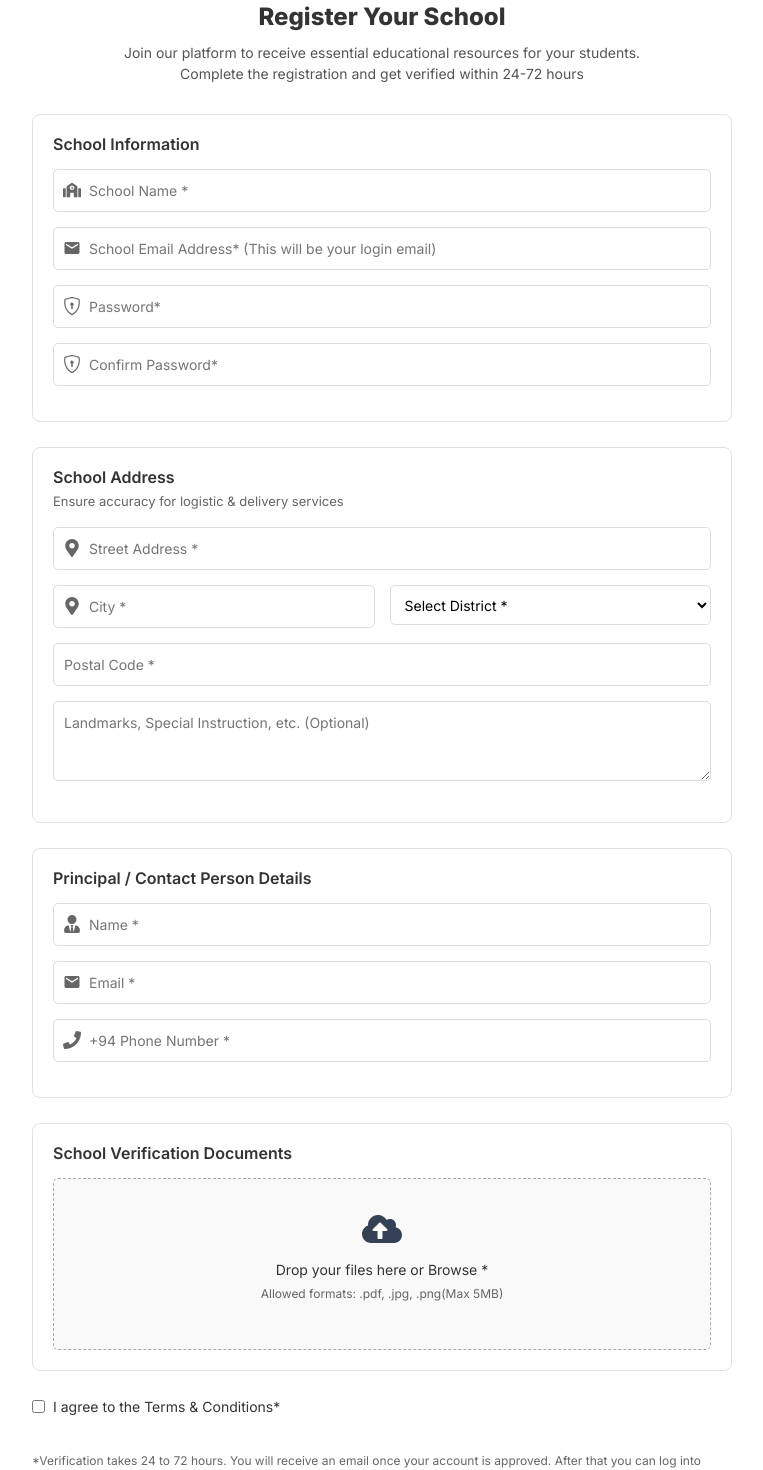
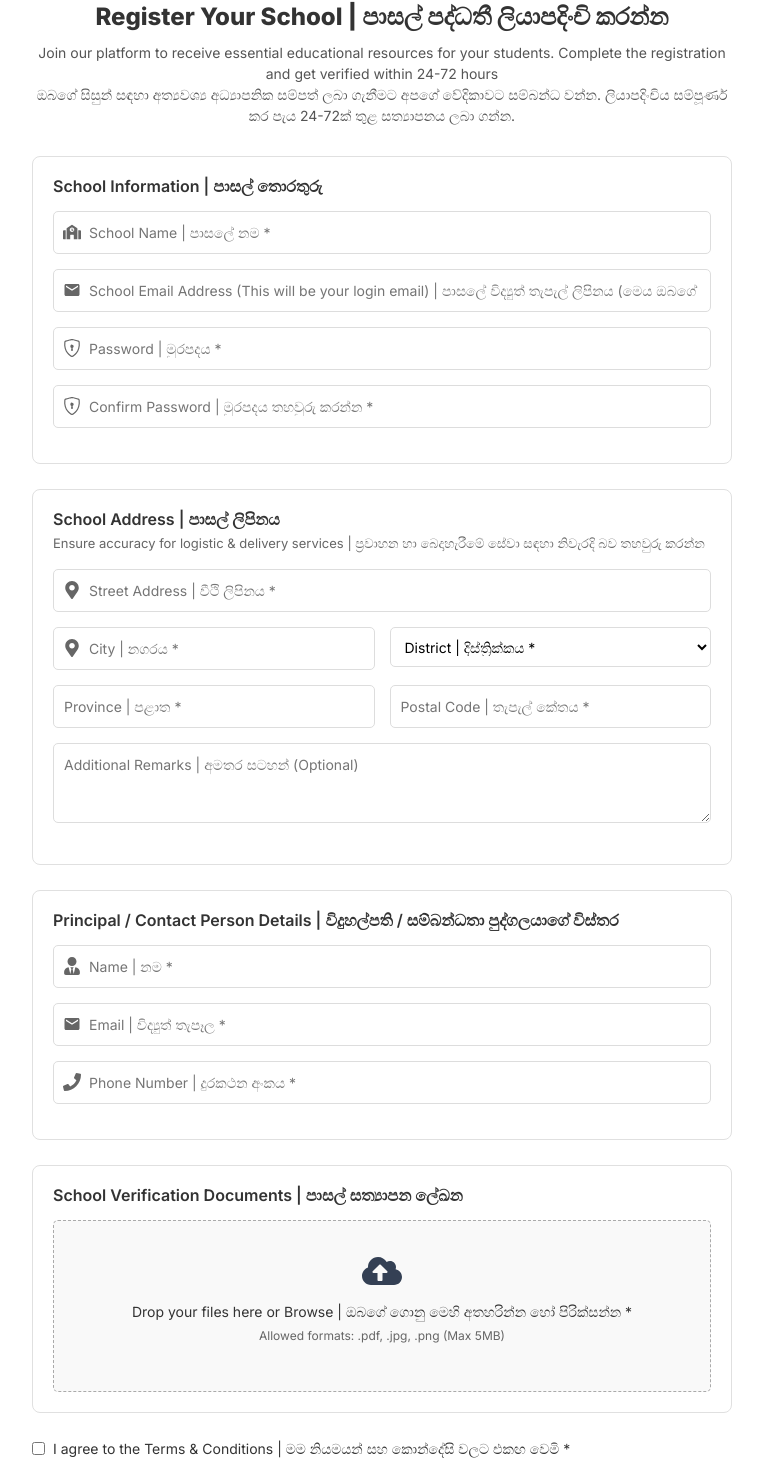
Before and after one commit to kisarasandes1122/Edusahasra, a React (Vite) app in the folder Frontend/: page /school-register in a window 1280 px wide. Shown: the part 138-1608 px from the top of the page, without its empty margins (258-1021 px from the left). Built offline with nearby package versions, Linux system fonts and the light colour scheme.

Commit message:
Update School Registration (added the Sinhala words)

```diff
--- a/Frontend/src/components/Donor/Header/Header.jsx
+++ b/Frontend/src/components/Donor/Header/Header.jsx
@@ -225,7 +225,7 @@ const Header = ({ isAuthenticated, user }) => {
                         </div>
                         <div className="dropdown-content">
                           <span className="item-title">Messages</span>
-                          <span className="item-description">Track past donations.</span>
+                          <span className="item-description">View messages from schools.</span>
                         </div>
                       </a>
                       <a href="/profile" className="user-dropdown-item">
@@ -243,6 +243,7 @@ const Header = ({ isAuthenticated, user }) => {
                         </div>
                         <div className="dropdown-content">
                           <span className="item-title">Log out</span>
+                          <span className="item-description">Securely exit your account</span>
                         </div>
                       </button>
                     </div>
--- a/Frontend/src/components/School/SchoolRegistration/SchoolRegistration.jsx
+++ b/Frontend/src/components/School/SchoolRegistration/SchoolRegistration.jsx
@@ -14,6 +14,7 @@ const SchoolRegistration = () => {
     streetAddress: '',
     city: '',
     district: '',
+    province: '',
     postalCode: '',
     additionalRemarks: '',
     principalName: '',
@@ -33,6 +34,7 @@ const SchoolRegistration = () => {
     streetAddress: '',
     city: '',
     district: '',
+    province: '',
     postalCode: '',
     principalName: '',
     principalEmail: '',
@@ -175,7 +177,7 @@ const SchoolRegistration = () => {
     // Required field validation
     const requiredFields = [
       'schoolName', 'schoolEmail', 'password', 'confirmPassword',
-      'streetAddress', 'city', 'district', 'postalCode',
+      'streetAddress', 'city', 'district', 'province', 'postalCode',
       'principalName', 'principalEmail', 'phoneNumber'
     ];
 
@@ -227,7 +229,7 @@ const SchoolRegistration = () => {
   const isFormValidForSubmit = () => {
     const requiredFields = [
       'schoolName', 'schoolEmail', 'password', 'confirmPassword',
-      'streetAddress', 'city', 'district', 'postalCode',
+      'streetAddress', 'city', 'district', 'province', 'postalCode',
       'principalName', 'principalEmail', 'phoneNumber'
     ];
 
@@ -381,17 +383,19 @@ const SchoolRegistration = () => {
   return (
     <>
       <div className="scrf_container">
-        <h1 className="scrf_title">Register Your School</h1>
+        <h1 className="scrf_title">Register Your School | පාසල් පද්ධතී ලියාපදිංචි කරන්න</h1>
         <p className="scrf_subtitle">
-          Join our platform to receive essential educational resources for your students.
+          Join our platform to receive essential educational resources for your students. Complete the
+          registration and get verified within 24-72 hours
           <br />
-          Complete the registration and get verified within 24-72 hours
+          ඔබගේ සිසුන් සඳහා අත්‍යවශ්‍ය අධ්‍යාපනික සම්පත් ලබා ගැනීමට අපගේ වේදිකාවට සම්බන්ධ වන්න. ලියාපදිංචිය සම්පූර්ණ කර
+          පැය 24-72ක් තුළ සත්‍යාපනය ලබා ගන්න.
         </p>
 
         <form className="scrf_form" onSubmit={handleSubmit}>
           {/* School Information Section */}
           <div className="scrf_section">
-            <h2 className="scrf_section_title">School Information</h2>
+            <h2 className="scrf_section_title">School Information | පාසල් තොරතුරු</h2>
 
             <div className="scrf_form_group">
               <div className="scrf_input_with_icon">
@@ -402,7 +406,7 @@ const SchoolRegistration = () => {
                   value={formData.schoolName}
                   onChange={handleChange}
                   className={`scrf_input scrf_input_with_icon_field ${errors.schoolName ? 'scrf_input_error' : ''}`}
-                  placeholder="School Name *"
+                  placeholder="School Name | පාසලේ නම *"
                   required
                 />
               </div>
@@ -418,7 +422,7 @@ const SchoolRegistration = () => {
                   value={formData.schoolEmail}
                   onChange={handleChange}
                   className={`scrf_input scrf_input_with_icon_field ${errors.schoolEmail ? 'scrf_input_error' : ''}`}
-                  placeholder="School Email Address* (This will be your login email)"
+                  placeholder="School Email Address (This will be your login email) | පාසලේ විද්‍යුත් තැපැල් ලිපිනය (මෙය ඔබගේ පිවිසුම් විද්‍යුත් තැපෑල වනු ඇත) *"
                   required
                 />
               </div>
@@ -435,7 +439,7 @@ const SchoolRegistration = () => {
                   onChange={handleChange}
                   onFocus={() => setIsPasswordFocused(true)}
                   className={`scrf_input scrf_input_with_icon_field ${errors.password ? 'scrf_input_error' : ''}`}
-                  placeholder="Password*"
+                  placeholder="Password | මුරපදය *"
                   required
                 />
               </div>
@@ -487,7 +491,7 @@ const SchoolRegistration = () => {
                   value={formData.confirmPassword}
                   onChange={handleChange}
                   className={`scrf_input scrf_input_with_icon_field ${errors.confirmPassword ? 'scrf_input_error' : ''}`}
-                  placeholder="Confirm Password*"
+                  placeholder="Confirm Password | මුරපදය තහවුරු කරන්න *"
                   required
                 />
               </div>
@@ -499,8 +503,8 @@ const SchoolRegistration = () => {
 
           {/* School Address Section */}
           <div className="scrf_section">
-            <h2 className="scrf_section_title">School Address</h2>
-            <p className="scrf_section_subtitle">Ensure accuracy for logistic & delivery services</p>
+            <h2 className="scrf_section_title">School Address | පාසල් ලිපිනය</h2>
+            <p className="scrf_section_subtitle">Ensure accuracy for logistic & delivery services | ප්‍රවාහන හා බෙදාහැරීමේ සේවා සඳහා නිවැරදි බව තහවුරු කරන්න</p>
 
             <div className="scrf_form_group">
               <div className="scrf_input_with_icon">
@@ -511,7 +515,7 @@ const SchoolRegistration = () => {
                   value={formData.streetAddress}
                   onChange={handleChange}
                   className={`scrf_input scrf_input_with_icon_field ${errors.streetAddress ? 'scrf_input_error' : ''}`}
-                  placeholder="Street Address *"
+                  placeholder="Street Address | වීථි ලිපිනය *"
                   required
                 />
               </div>
@@ -528,7 +532,7 @@ const SchoolRegistration = () => {
                     value={formData.city}
                     onChange={handleChange}
                     className={`scrf_input scrf_input_with_icon_field ${errors.city ? 'scrf_input_error' : ''}`}
-                    placeholder="City *"
+                    placeholder="City | නගරය *"
                     required
                   />
                 </div>
@@ -542,7 +546,7 @@ const SchoolRegistration = () => {
                   className={`scrf_select ${errors.district ? 'scrf_input_error' : ''}`}
                   required
                 >
-                  <option value="">Select District *</option>
+                  <option value="">District | දිස්ත්‍රික්කය *</option>
                   {sriLankanDistricts.map((district) => (
                     <option key={district} value={district}>
                       {district}
@@ -553,17 +557,31 @@ const SchoolRegistration = () => {
               </div>
             </div>
 
-            <div className="scrf_form_group">
+            <div className="scrf_form_row">
+              <div className="scrf_form_group scrf_half_width">
+                <input
+                  type="text"
+                  name="province"
+                  value={formData.province}
+                  onChange={handleChange}
+                  className={`scrf_input ${errors.province ? 'scrf_input_error' : ''}`}
+                  placeholder="Province | පළාත *"
+                  required
+                />
+                {errors.province && <div className="scrf_error_message">{errors.province}</div>}
+              </div>
+              <div className="scrf_form_group scrf_half_width">
                 <input
                   type="text"
                   name="postalCode"
                   value={formData.postalCode}
                   onChange={handleChange}
                   className={`scrf_input ${errors.postalCode ? 'scrf_input_error' : ''}`}
-                placeholder="Postal Code *"
+                  placeholder="Postal Code | තැපැල් කේතය *"
                   required
                 />
                 {errors.postalCode && <div className="scrf_error_message">{errors.postalCode}</div>}
+              </div>
             </div>
 
             <div className="scrf_form_group">
@@ -572,14 +590,14 @@ const SchoolRegistration = () => {
                 value={formData.additionalRemarks}
                 onChange={handleChange}
                 className="scrf_textarea"
-                placeholder="Landmarks, Special Instruction, etc. (Optional)"
+                placeholder="Additional Remarks | අමතර සටහන් (Optional)"
               />
             </div>
           </div>
 
           {/* Principal Information Section */}
           <div className="scrf_section">
-            <h2 className="scrf_section_title">Principal / Contact Person Details</h2>
+            <h2 className="scrf_section_title">Principal / Contact Person Details | විදුහල්පති / සම්බන්ධතා පුද්ගලයාගේ විස්තර</h2>
 
             <div className="scrf_form_group">
               <div className="scrf_input_with_icon">
@@ -590,7 +608,7 @@ const SchoolRegistration = () => {
                   value={formData.principalName}
                   onChange={handleChange}
                   className={`scrf_input scrf_input_with_icon_field ${errors.principalName ? 'scrf_input_error' : ''}`}
-                  placeholder="Name *"
+                  placeholder="Name | නම *"
                   required
                 />
               </div>
@@ -606,7 +624,7 @@ const SchoolRegistration = () => {
                   value={formData.principalEmail}
                   onChange={handleChange}
                   className={`scrf_input scrf_input_with_icon_field ${errors.principalEmail ? 'scrf_input_error' : ''}`}
-                  placeholder="Email *"
+                  placeholder="Email | විද්‍යුත් තැපෑල *"
                   required
                 />
               </div>
@@ -622,7 +640,7 @@ const SchoolRegistration = () => {
                   value={formData.phoneNumber}
                   onChange={handleChange}
                   className={`scrf_input scrf_input_with_icon_field ${errors.phoneNumber ? 'scrf_input_error' : ''}`}
-                  placeholder="+94 Phone Number *"
+                  placeholder="Phone Number | දුරකථන අංකය *"
                   required
                 />
               </div>
@@ -632,7 +650,7 @@ const SchoolRegistration = () => {
 
           {/* Document Upload Section */}
           <div className="scrf_section">
-            <h2 className="scrf_section_title">School Verification Documents</h2>
+            <h2 className="scrf_section_title">School Verification Documents | පාසල් සත්‍යාපන ලේඛන</h2>
 
             <div
               className={`scrf_upload_area ${errors.documents ? 'scrf_upload_error' : ''}`}
@@ -642,8 +660,8 @@ const SchoolRegistration = () => {
               onDrop={handleFileDrop}
             >
               <FaCloudUploadAlt className="scrf_upload_icon" />
-              <p className="scrf_upload_text">Drop your files here or Browse *</p>
-              <p className="scrf_upload_formats">Allowed formats: .pdf, .jpg, .png(Max 5MB)</p>
+              <p className="scrf_upload_text">Drop your files here or Browse | ඔබගේ ගොනු මෙහි අතහරින්න හෝ පිරික්සන්න *</p>
+              <p className="scrf_upload_formats">Allowed formats: .pdf, .jpg, .png (Max 5MB)</p>
               <input
                 ref={fileInputRef}
                 type="file"
@@ -690,13 +708,13 @@ const SchoolRegistration = () => {
                 required
               />
               <span className="scrf_checkbox_text">
-                I agree to the Terms & Conditions*
+                I agree to the Terms & Conditions | මම නියමයන් සහ කොන්දේසි වලට එකඟ වෙමි *
               </span>
             </label>
           </div>
 
           <p className="scrf_verification_note">
-            *Verification takes 24 to 72 hours. You will receive an email once your account is approved. After that you can log into account using email and password
+            *Verification takes 24 to 72 hours. You will receive an email once your account is approved. After that you can log into account using email and password | *සත්‍යාපනය පැය 24 සිට 72 දක්වා ගත වේ. ඔබගේ ගිණුම අනුමත වූ පසු ඔබට විද්‍යුත් තැපෑලක් ලැබෙනු ඇත. ඉන් පසුව ඔබට විද්‍යුත් තැපෑල සහ මුරපදය භාවිතයෙන් ගිණුමට පිවිසිය හැක
           </p>
 
           <button
```
Lines whose indentation alone changed are shown as unchanged.
